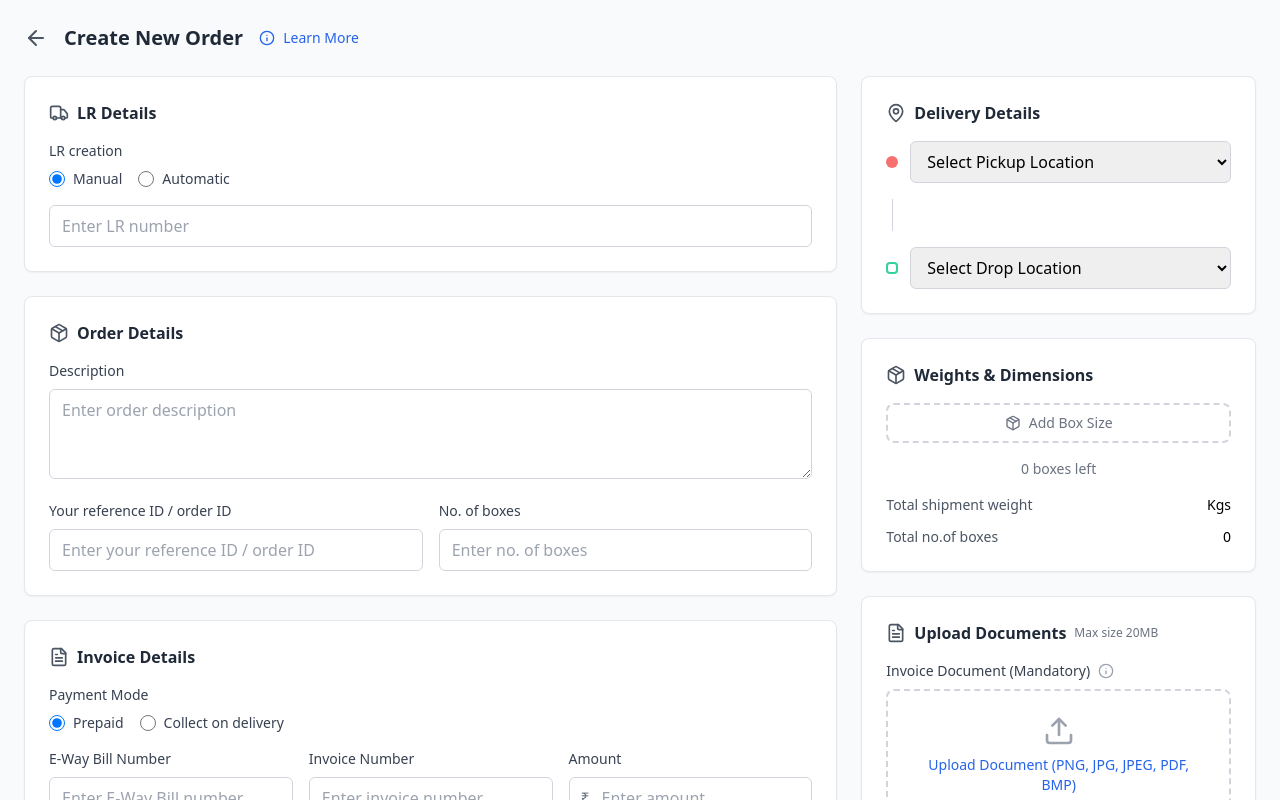
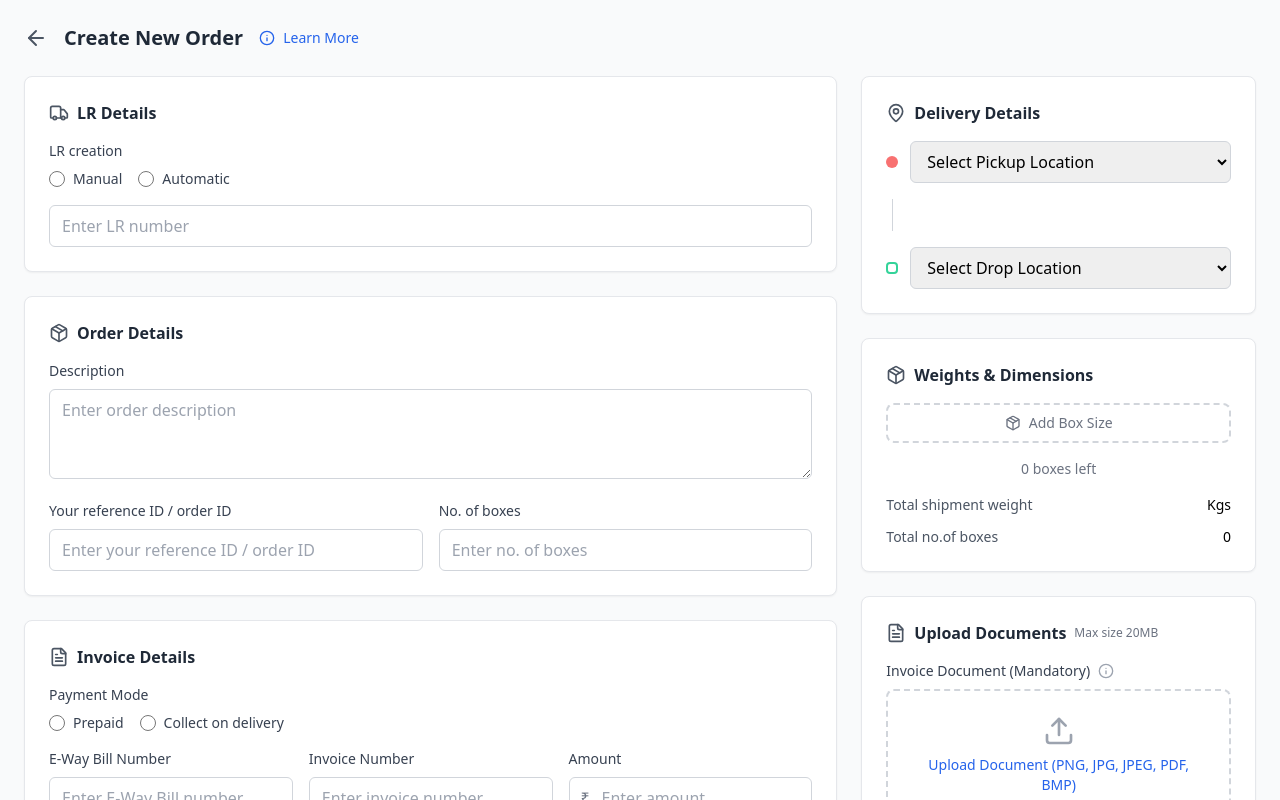
Before and after one commit to Vickysonaiya/Logistcs, a React (Create React App) app: page / in a window 1280 px wide. Shown: the top 800 px of the page. Built offline with nearby package versions, Linux system fonts and the light colour scheme.

Commit message:
remove prefilled check boxes

```diff
--- a/src/App.js
+++ b/src/App.js
@@ -2,8 +2,8 @@ import React, { useState, useRef } from 'react';
 import { ArrowLeft, Info, Truck, MapPin, Package, FileText, Upload, Shield } from 'lucide-react';
 
 export default function ShippingOrderForm() {
-  const [lrCreation, setLrCreation] = useState('manual');
-  const [paymentMode, setPaymentMode] = useState('prepaid');
+  const [lrCreation, setLrCreation] = useState('');
+  const [paymentMode, setPaymentMode] = useState('');
   const [insurance, setInsurance] = useState('');
   const [formData, setFormData] = useState({
     lrNumber: '',
```
